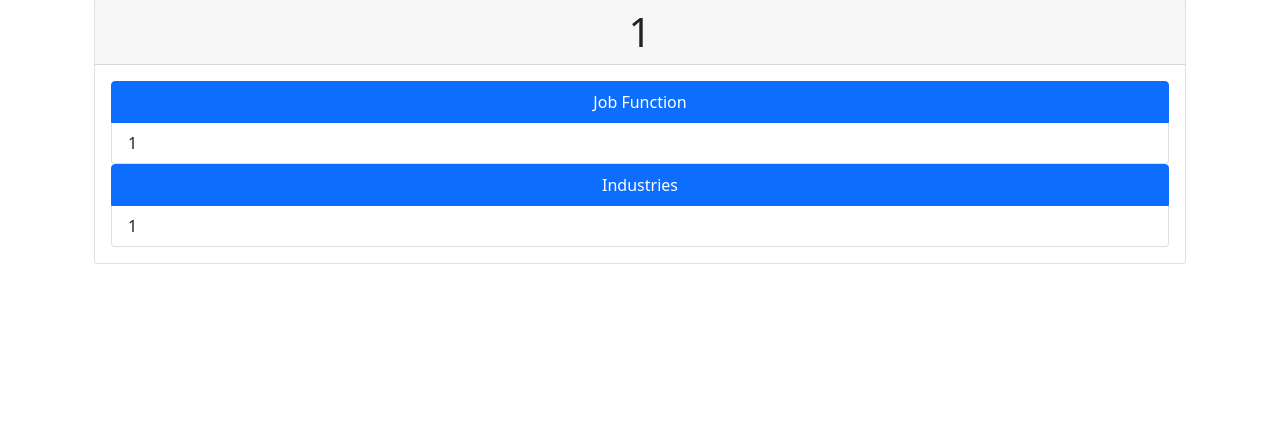
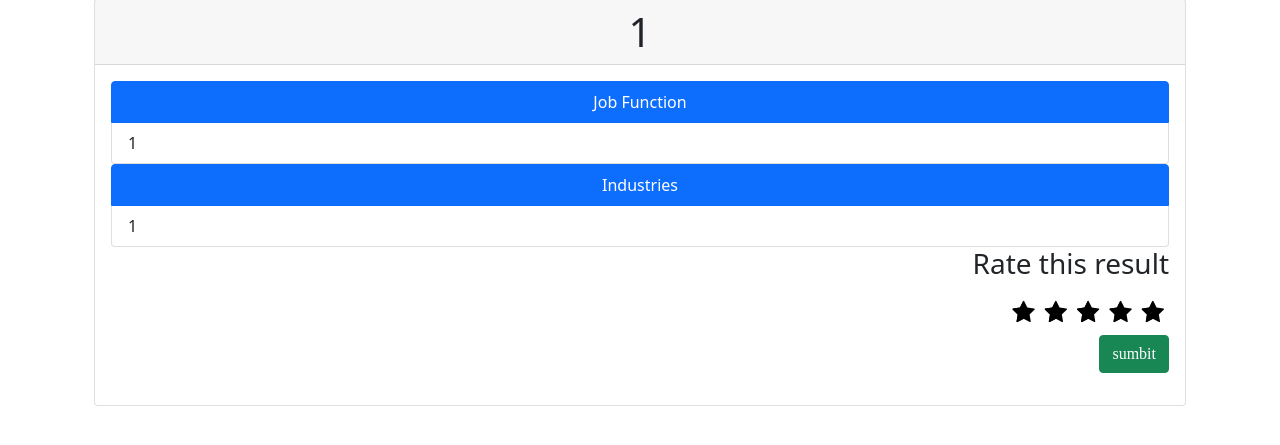
Before and after one commit to hassanfigui1/rssearchengine, a Flask app: page /details/1/1/1/1/1/1/ in a window 1280 px wide. Shown: the part 97-542 px from the top of the page. Run offline with Flask 2, Linux system fonts and the light colour scheme; parts of the project's set-up code (start-up, migrations or seed data) failed here and were passed over; some libraries are stand-ins or nearby versions.

Commit message:
Update details.html

```diff
--- a/templates/details.html
+++ b/templates/details.html
@@ -34,6 +34,31 @@
                     {% endfor%}
                 </div>
               <div class="" >
+                <form action="/reviews/data" method="POST"  onsubmit="return alert('Clicker sur Ok pour enregistrze votre review');"                       >
+                    <fieldset class="rating" style="text-align: right;">
+                        <h3>Rate this result</h3>
+                        <input type="radio" id="star5" name="rating" value="5"/><label for="star5" class="full" title="Awesome"></label>
+                        <input type="radio" id="star4.5" name="rating" value="4.5"/><label for="star4.5" class="half"></label>
+                        <input type="radio" id="star4" name="rating" value="4"/><label for="star4" class="full"></label>
+                        <input type="radio" id="star3.5" name="rating" value="3.5"/><label for="star3.5" class="half"></label>
+                        <input type="radio" id="star3" name="rating" value="3"/><label for="star3" class="full"></label>
+                        <input type="radio" id="star2.5" name="rating" value="2.5"/><label for="star2.5" class="half"></label>
+                        <input type="radio" id="star2" name="rating" value="2"/><label for="star2" class="full"></label>
+                        <input type="radio" id="star1.5" name="rating" value="1.5"/><label for="star1.5" class="half"></label>
+                        <input type="radio" id="star1" name="rating" value="1"/><label for="star1" class="full"></label>
+                        <input type="radio" id="star0.5" name="rating" value="0.5"/><label for="star0.5" class="half"></label>
+                    </fieldset>
+                    <input type="hidden" value="{{jobF}}" name="jobF" >
+                    <input type="hidden" value="{{industry}}" name="industry" >
+                    <input type="hidden" value="{{df}}" name="df" >
+                    <input type="hidden" value="{{requete}}" name="requete">
+                    <input type="hidden" value="{{id}}" name="id">
+                    <input type="hidden" value="{{title}}" name="title">
+                    <input type="hidden" value="" name="review">
+                    <p align="right">
+                        <button type="submit" class="btn btn-success" style="align-items: right;"  value="sumbit">sumbit</button>
+                    </p>
+                </form>
               </div>
             </div>
           </div>
```
